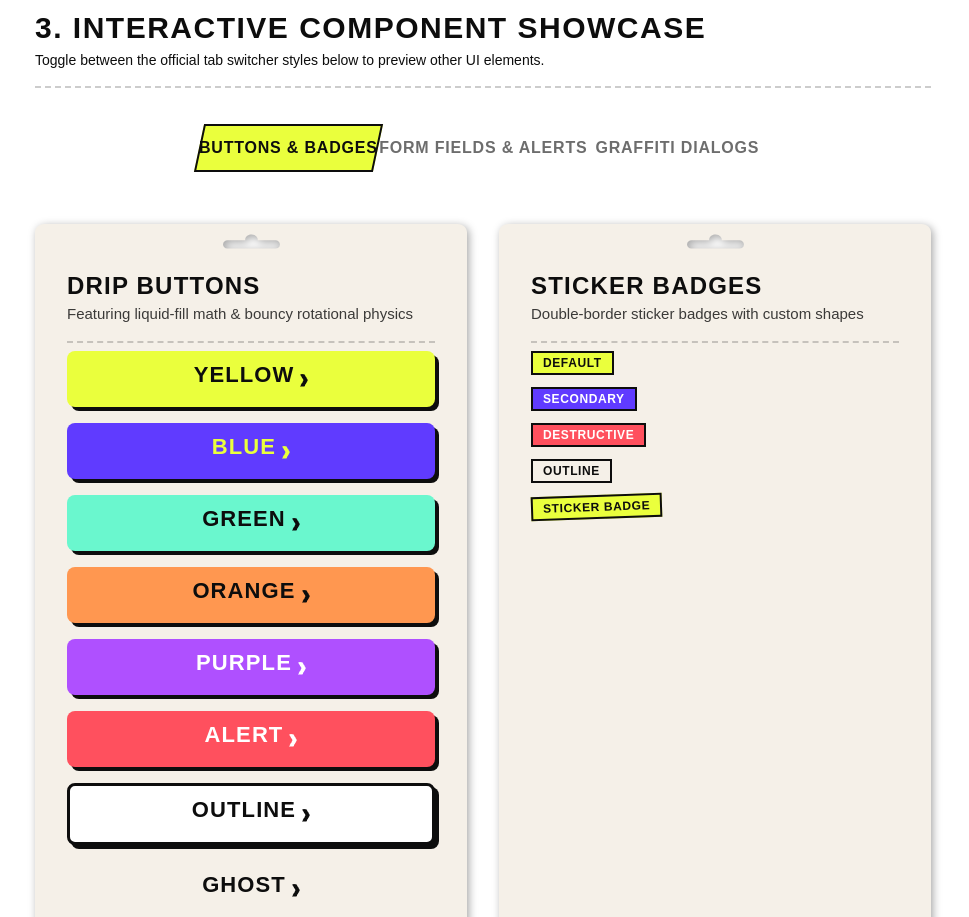
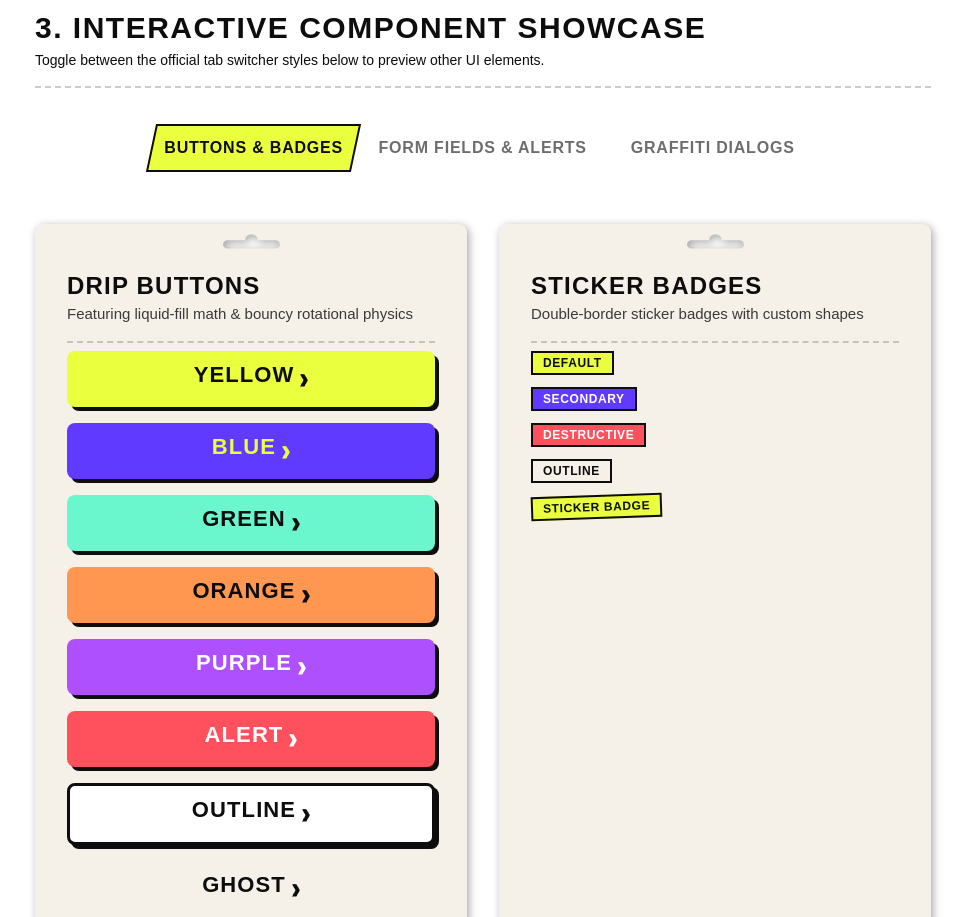
Before and after one commit to YoungSx/splatoon-ui, a Next.js app: page / in a window 1280 px wide. Shown: the part 2720-3637 px from the top of the page, without its empty margins (157-1126 px from the left). Built offline with nearby package versions, Linux system fonts and the light colour scheme; a web font is replaced by a local one.

Commit message:
fix: tab list spacing and max width

```diff
--- a/src/app/page.tsx
+++ b/src/app/page.tsx
@@ -458,7 +458,7 @@ export default function Home() {
 
             <Tabs defaultValue="preview" className="w-full">
               {/* TabsList rendering our high-fidelity Skewed Tab Triggers! */}
-              <TabsList className="grid w-full grid-cols-3 gap-4 max-w-xl mx-auto mb-10">
+              <TabsList className="grid w-full grid-cols-3 gap-6 max-w-2xl mx-auto mb-10">
                 <TabsTrigger value="preview">Buttons & Badges</TabsTrigger>
                 <TabsTrigger value="forms">Form Fields & Alerts</TabsTrigger>
                 <TabsTrigger value="dialogs">Graffiti Dialogs</TabsTrigger>
```
